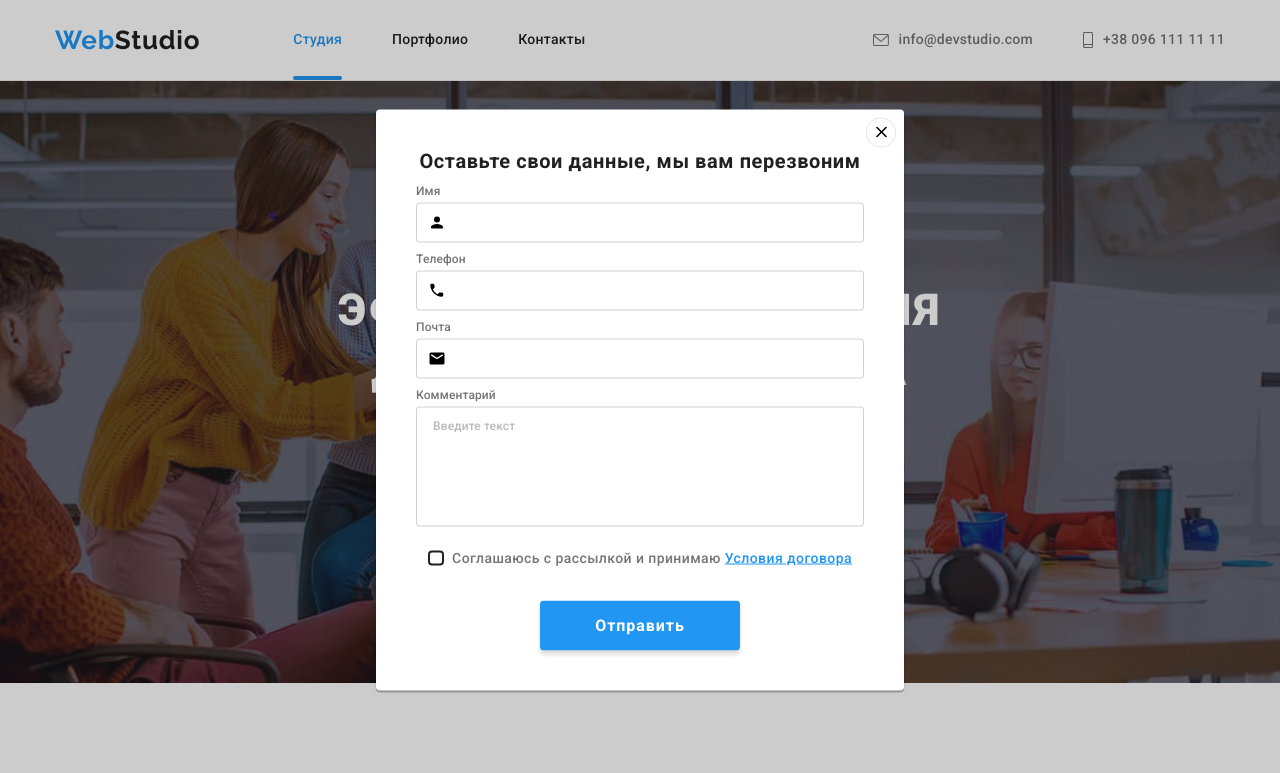
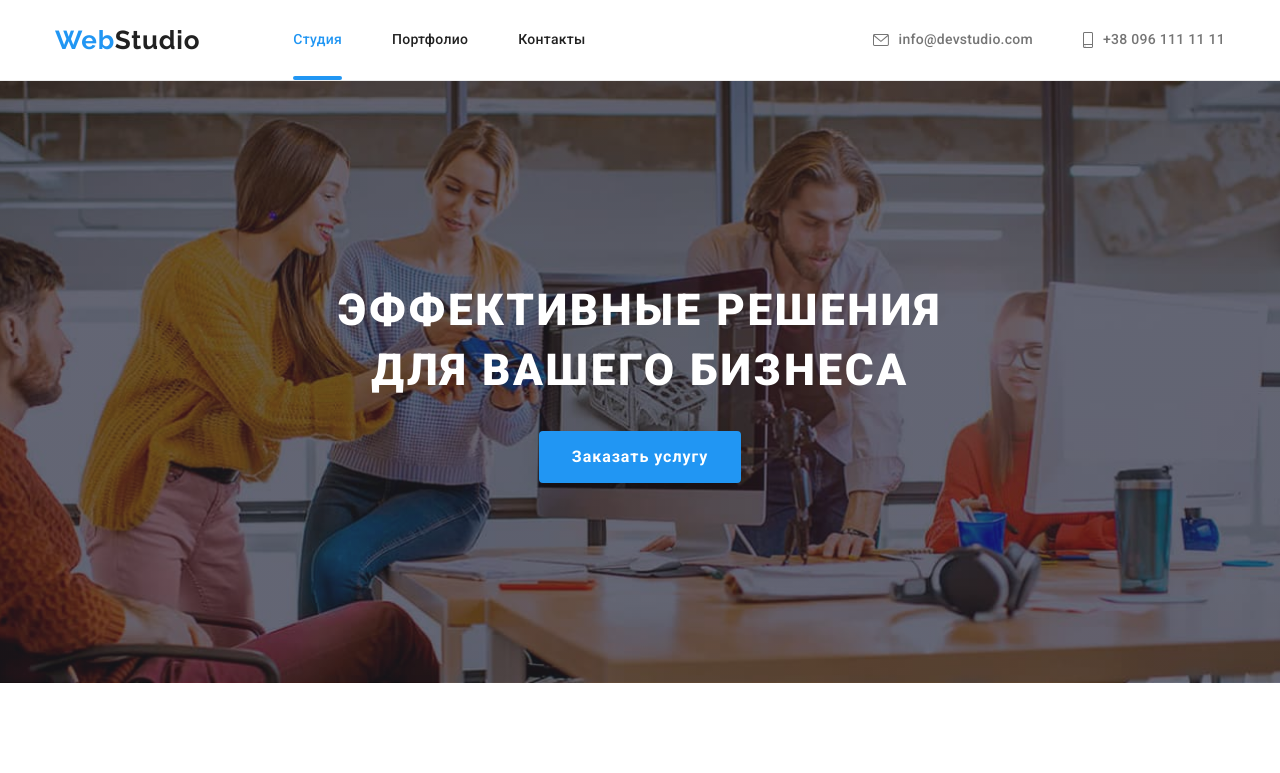
Before and after one commit to KorolovaYulia/goit-markup-hw-08, a plain HTML site: page index.html in a window 1280 px wide. Shown: the top 773 px of the page. Drawn offline with Linux system fonts and the light colour scheme.

Commit message:
upd modal

```diff
--- a/index.html
+++ b/index.html
@@ -659,7 +659,7 @@
       </div>
     </footer>
 
-    <div class="backdrop is-open" data-modal>
+    <div class="backdrop is-hidden" data-modal>
       <div class="modal">
         <button data-modal-close class="modal__btn">
           <svg class="" width="11" height="11">
```
Also changed, not shown: js/modal.js (indentation only).
